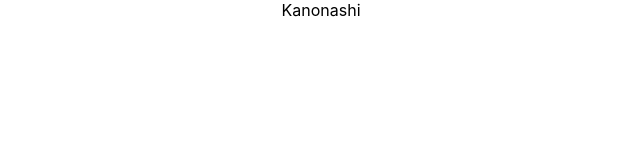
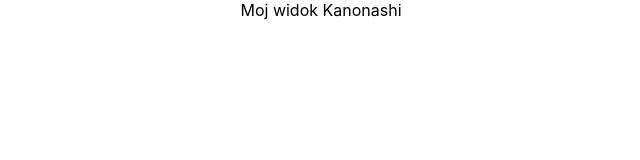
Before and after one commit to Snikerso/optymalisci, a React (Create React App) app: page /kanonashi in a window 1280 px wide. Shown: the top 160 px of the page, without its empty margins (319-959 px from the left). Built offline with nearby package versions, Linux system fonts and the light colour scheme.

Commit message:
dana zmiana
dana zmiana

```diff
--- a/src/App.js
+++ b/src/App.js
@@ -2,6 +2,7 @@ import './App.css';
 import {BrowserRouter,Routes, Route} from "react-router-dom"
 import {SnikersView} from "./views/SnikersView"
 import {BartusView} from "./views/BartusView"
+import {KanonashiView} from "./views/KanonashiView"
 
 
 function App() {
@@ -14,7 +15,7 @@ function App() {
           <Routes>
             <Route index element={<div>Home</div>} />
             <Route path='bartus' element={<BartusView />} />
-            <Route path='kanonashi' element={<div>Kanonashi</div>} />
+            <Route path='kanonashi' element={<KanonashiView/>}/>
             <Route path='snikers' element={<SnikersView />} />
           </Routes>
         </BrowserRouter>
--- /dev/null
+++ b/src/views/KanonashiView/index.js
@@ -0,0 +1,3 @@
+export const KanonashiView = () => {
+  return <div>Moj widok Kanonashi</div>;
+};
```
